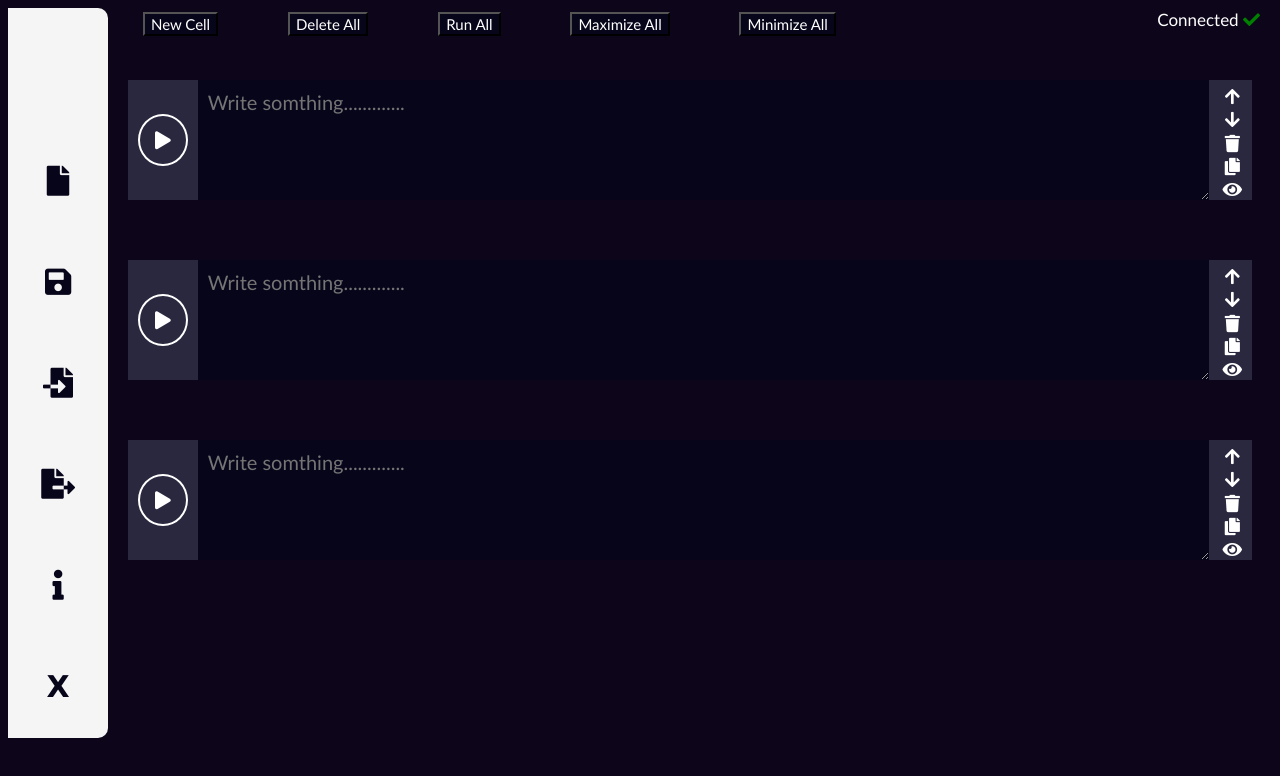
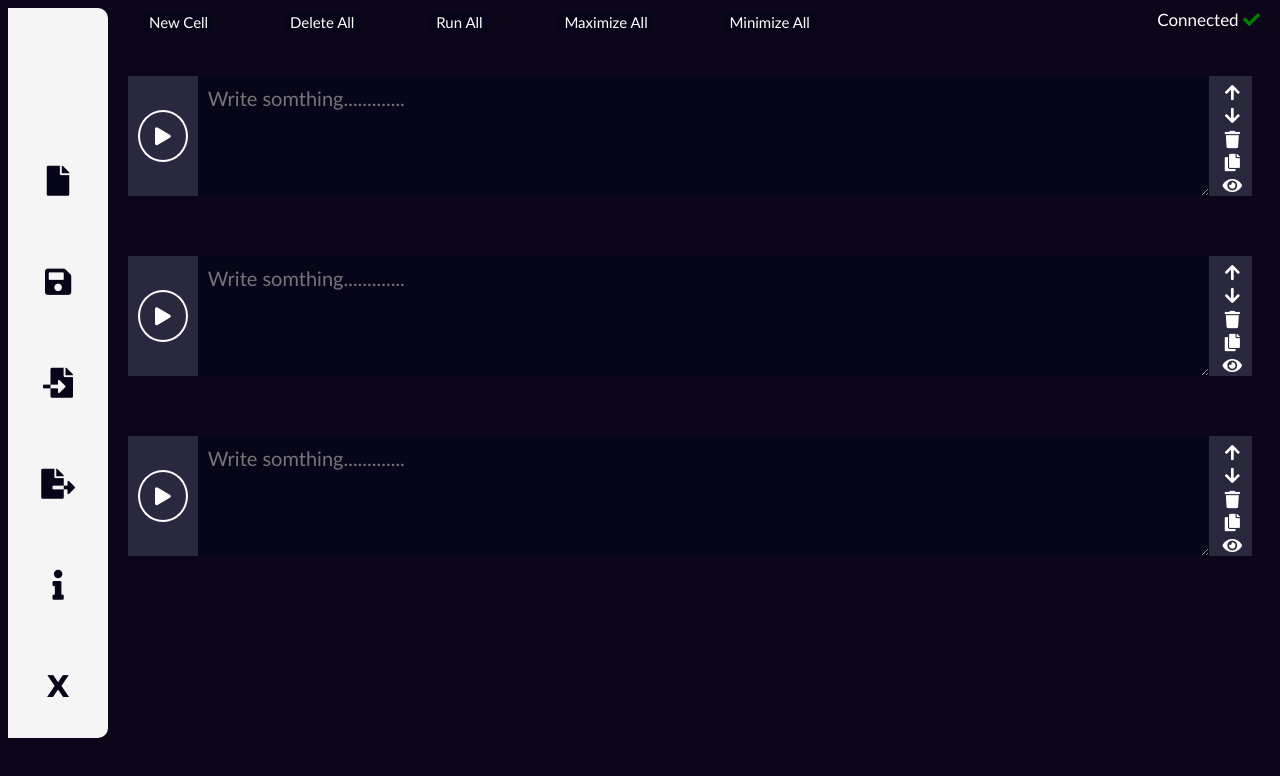
Before and after one commit to Bishadkoju/TextSimilarityFrontend, a React (Create React App) app: page / in a window 1280 px wide. Shown: the top 776 px of the page. Built offline with nearby package versions, Linux system fonts and the light colour scheme; a web font is replaced by a local one.

Commit message:
main-section fixed

```diff
--- a/src/component/Navbar/style.css
+++ b/src/component/Navbar/style.css
@@ -15,7 +15,8 @@
 .navbar i{
     color:#07051a;
     font-size: 30px;
-    padding-top:70px;
+    padding-top:60px;
+    margin-top: 10px;
     transition: all 0.5s;
     position: relative;
 }
--- a/src/component/Test.js
+++ b/src/component/Test.js
@@ -30,13 +30,13 @@ const Test = () => {
     <div className="container">
       <Navbar />
       <div className="main-section">
-        <nav>
+        <div>
         <button onClick={addCell}>New Cell</button>
         <button>Delete All</button>
         <button>Run All</button>
         <button>Maximize All</button>
         <button>Minimize All</button>
-        </nav>
+        </div>
         <div className="status">Connected <i className="fa fa-check"></i></div>
         {cells.map((item) => <Cell key = {item} id={item} onFocusChange={onFocusChange} />)}
       </div>
--- a/src/index.css
+++ b/src/index.css
@@ -94,7 +94,6 @@ a {
       top:38%;
       height:60%;
       flex-grow: 1;
-      z-index: -1;
   }
 
 
@@ -125,22 +124,19 @@ a {
     left:10%;
   }
 
-  /* .main-section nav{
-      width:100%;
-      text-align: center;
-  } */
 
   button{
       margin:4px 3%;
       color:white;
       background-color:#07051a;
-      /* border:0px; */
+      border:0px;
       font-size: 15px;
       font-family: 'Trebuchet MS', 'Lucida Sans Unicode', 'Lucida Grande', 'Lucida Sans', Arial, sans-serif;
   }
 
   button:hover{
-      background-color: red;
+      border:1px solid white;
+      font-size: 14px;
   }
 
   .status{
```
